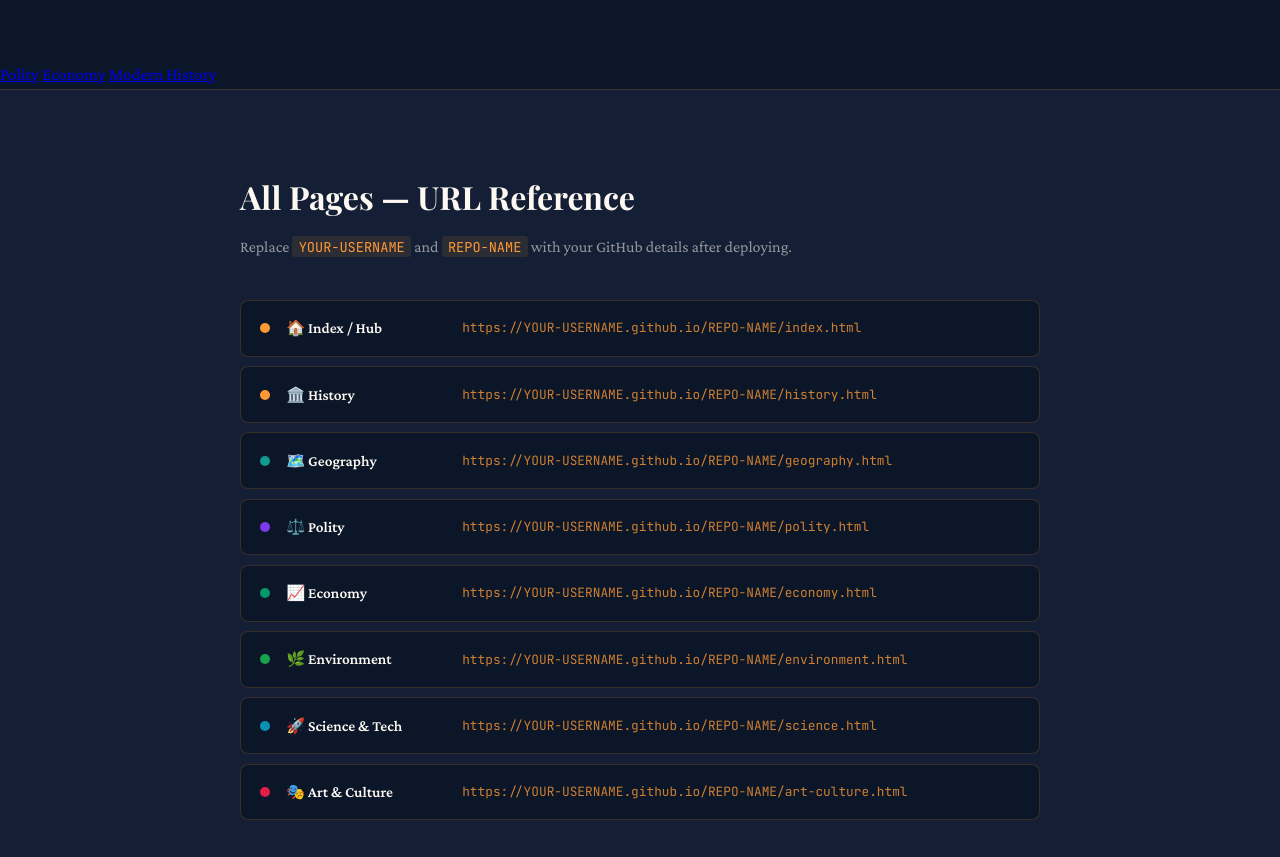
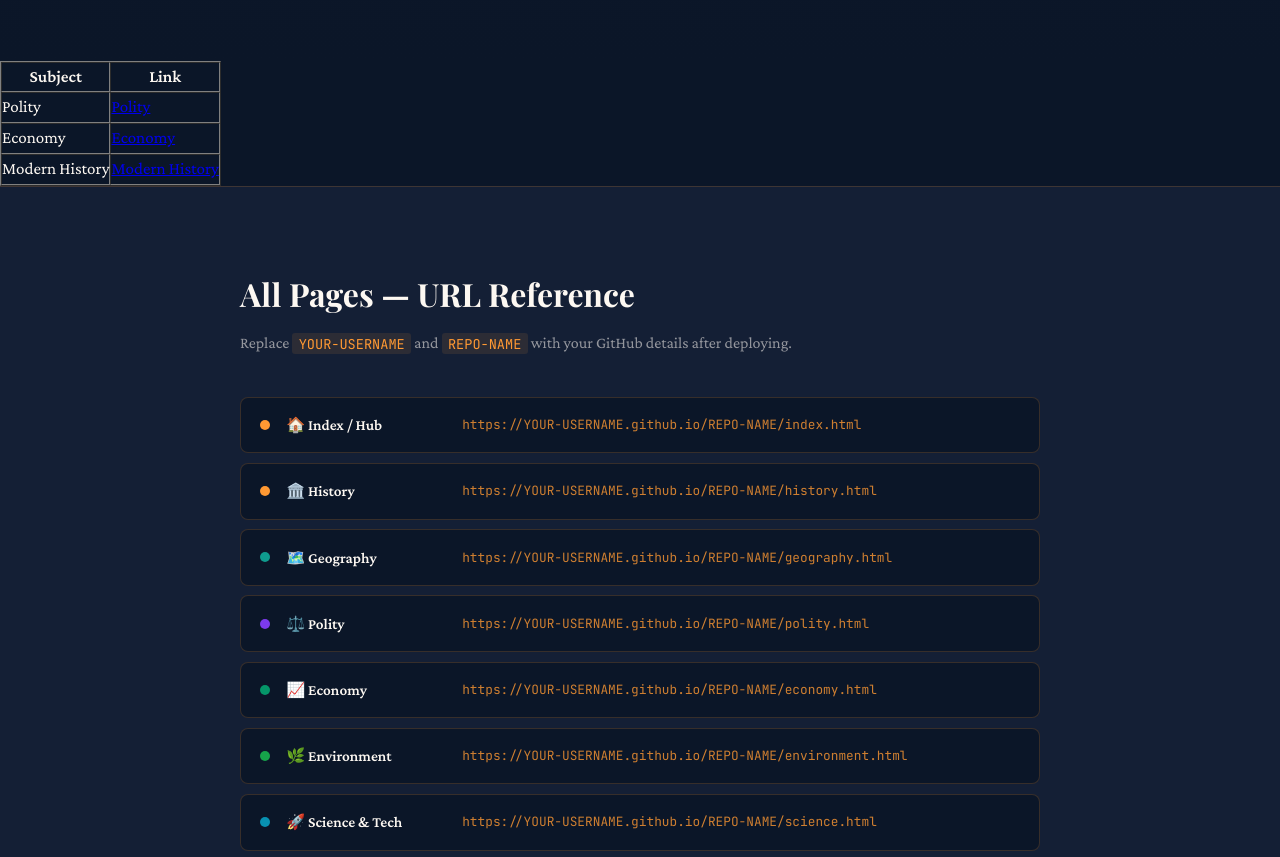
Before and after one commit to pathikp206-boop/upsc, a plain HTML site: page index.html in a window 1280 px wide. Shown: the part 1921-2778 px from the top of the page. Drawn offline with nearby package versions, Linux system fonts and the light colour scheme; a web font is replaced by a local one.

Commit message:
Update index.html

```diff
--- a/index.html
+++ b/index.html
@@ -519,9 +519,24 @@
 
 
 
-<a href="polity.html">Polity</a>
-<a href="economy.html">Economy</a>
-<a href="modern-history.html">Modern History</a>
+<table border="1" cellpadding="10" cellspacing="0">
+  <tr>
+    <th>Subject</th>
+    <th>Link</th>
+  </tr>
+  <tr>
+    <td>Polity</td>
+    <td><a href="polity.html">Polity</a></td>
+  </tr>
+  <tr>
+    <td>Economy</td>
+    <td><a href="economy.html">Economy</a></td>
+  </tr>
+  <tr>
+    <td>Modern History</td>
+    <td><a href="modern-history.html">Modern History</a></td>
+  </tr>
+</table>
 
 
 
```
